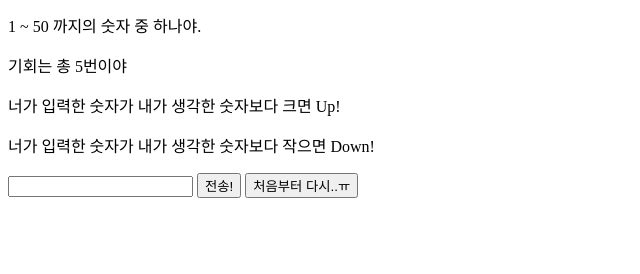
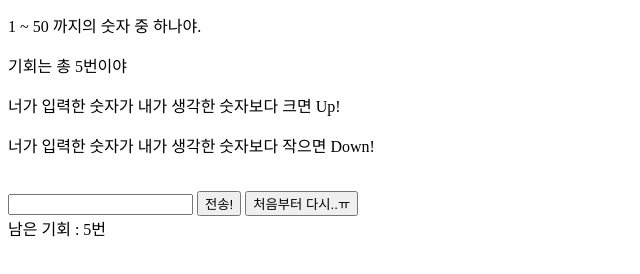
Before and after one commit to jaeyoung99-lee/CodingSister_number-guess-game-self, a plain HTML site: page index.html in a window 1280 px wide. Shown: the part 116-390 px from the top of the page, without its empty margins (0-640 px from the left). Drawn offline with Linux system fonts and the light colour scheme.

Commit message:
second commit

```diff
--- a/index.html
+++ b/index.html
@@ -18,12 +18,18 @@
 
     </div>
 
+    <br/>
+
     <input type="number"/>
 
     <button id="send-button">전송!</button>
 
     <button id="reset-button">처음부터 다시..ㅠ</button>
 
+    <br/>
+
+    <div id="chance-area">남은 기회 : 5번</div>
+
     <script src="main.js"></script>
 </body>
 </html>
```
